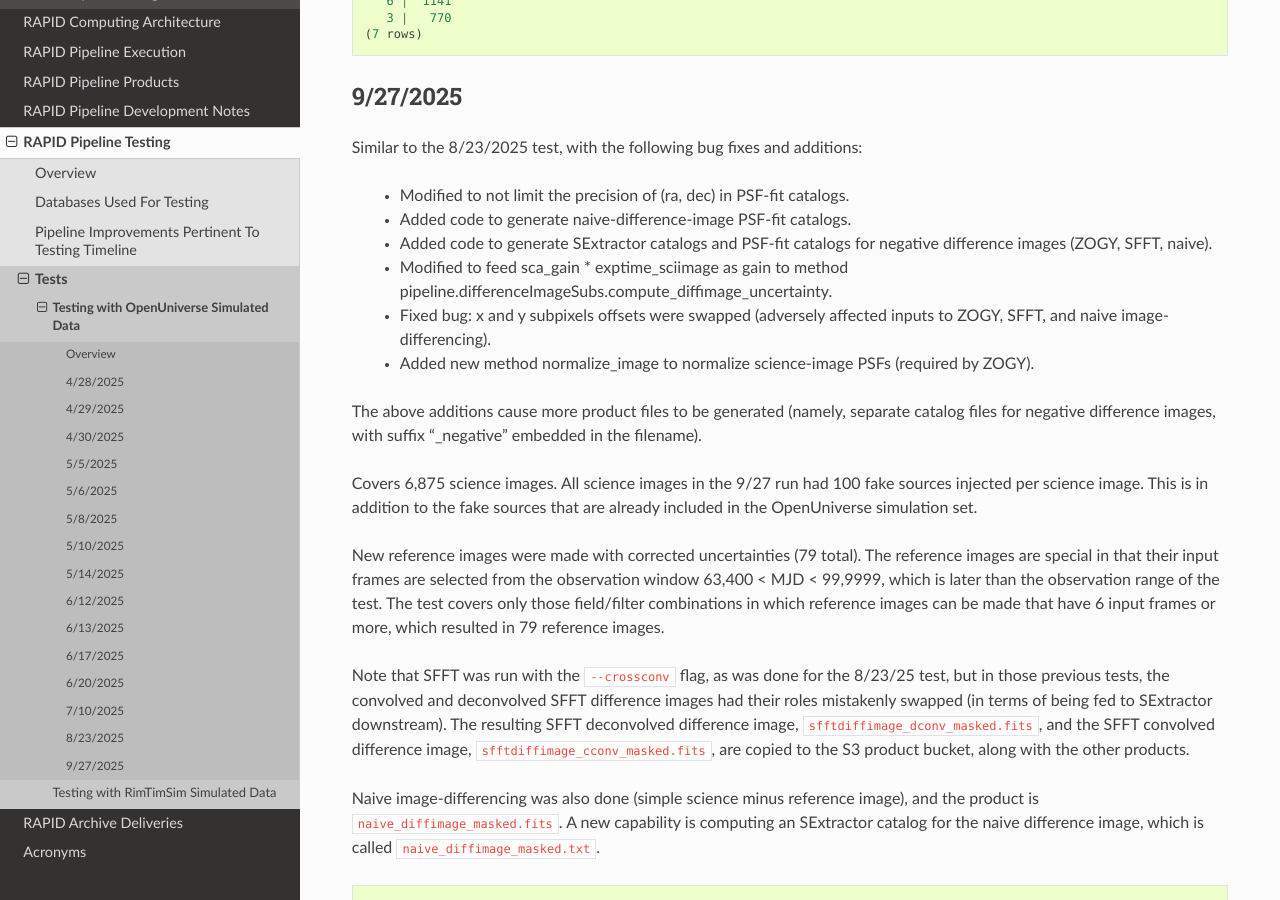
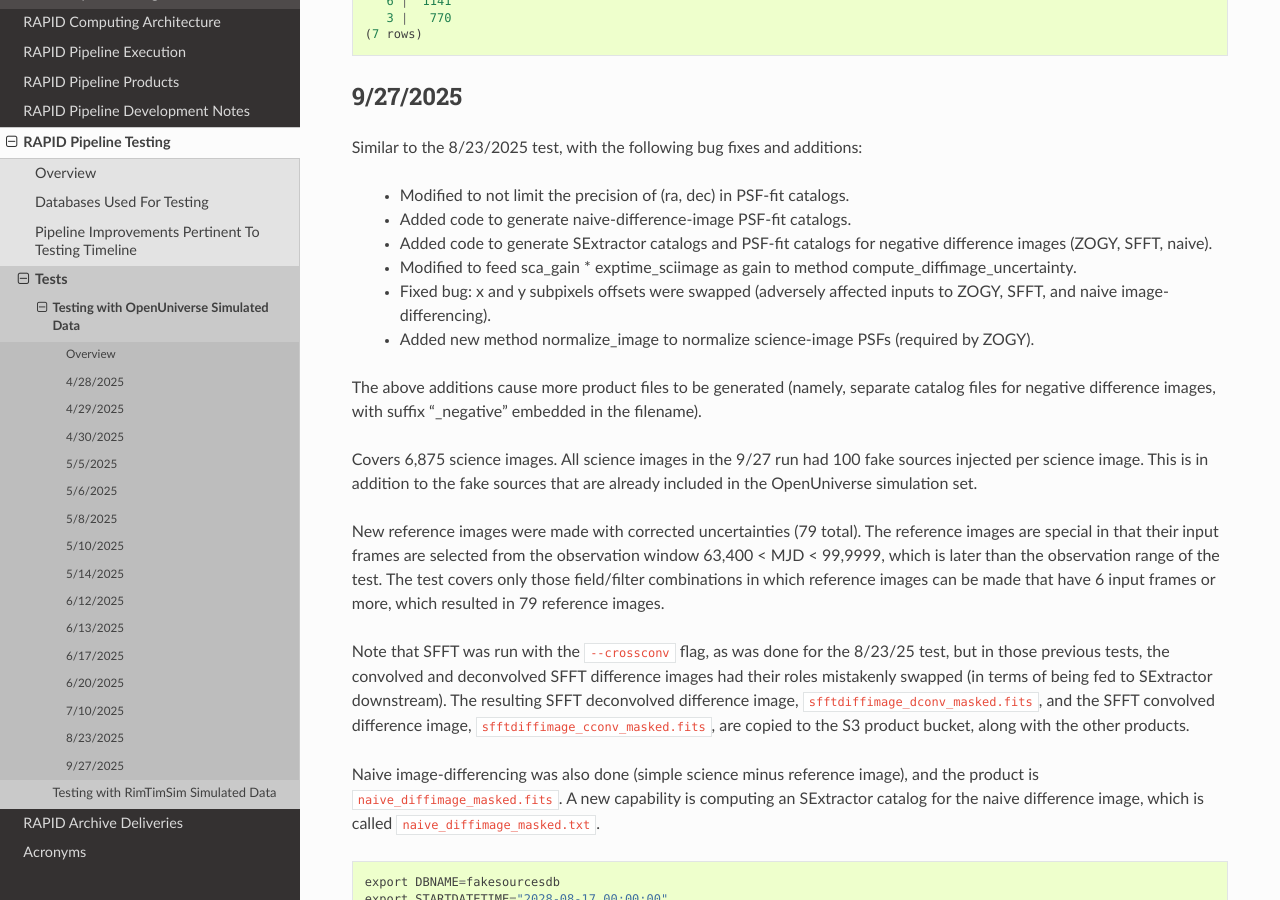
Before and after one commit to Caltech-IPAC/rapid, a Sphinx documentation site: the page built from docs/source/dev/openuniv_tests.rst, in a window 1280 px wide and 900 px high, scrolled down 25886 px. Built offline with Sphinx 7.4.7 and the Read the Docs theme 3.1.0, drawn with Linux system fonts in a browser that asks for light colours; formulas are drawn with MathJax 3.

Commit message:
Minor tweak.

```diff
--- a/docs/source/dev/openuniv_tests.rst
+++ b/docs/source/dev/openuniv_tests.rst
@@ -932,7 +932,7 @@ Similar to the 8/23/2025 test, with the following bug fixes and additions:
     * Modified to not limit the precision of (ra, dec) in PSF-fit catalogs.
     * Added code to generate naive-difference-image PSF-fit catalogs.
     * Added code to generate SExtractor catalogs and PSF-fit catalogs for negative difference images (ZOGY, SFFT, naive).
-    * Modified to feed sca_gain * exptime_sciimage as gain to method pipeline.differenceImageSubs.compute_diffimage_uncertainty.
+    * Modified to feed sca_gain * exptime_sciimage as gain to method compute_diffimage_uncertainty.
     * Fixed bug: x and y subpixels offsets were swapped (adversely affected inputs to ZOGY, SFFT, and naive image-differencing).
     * Added new method normalize_image to normalize science-image PSFs (required by ZOGY).
 
```
